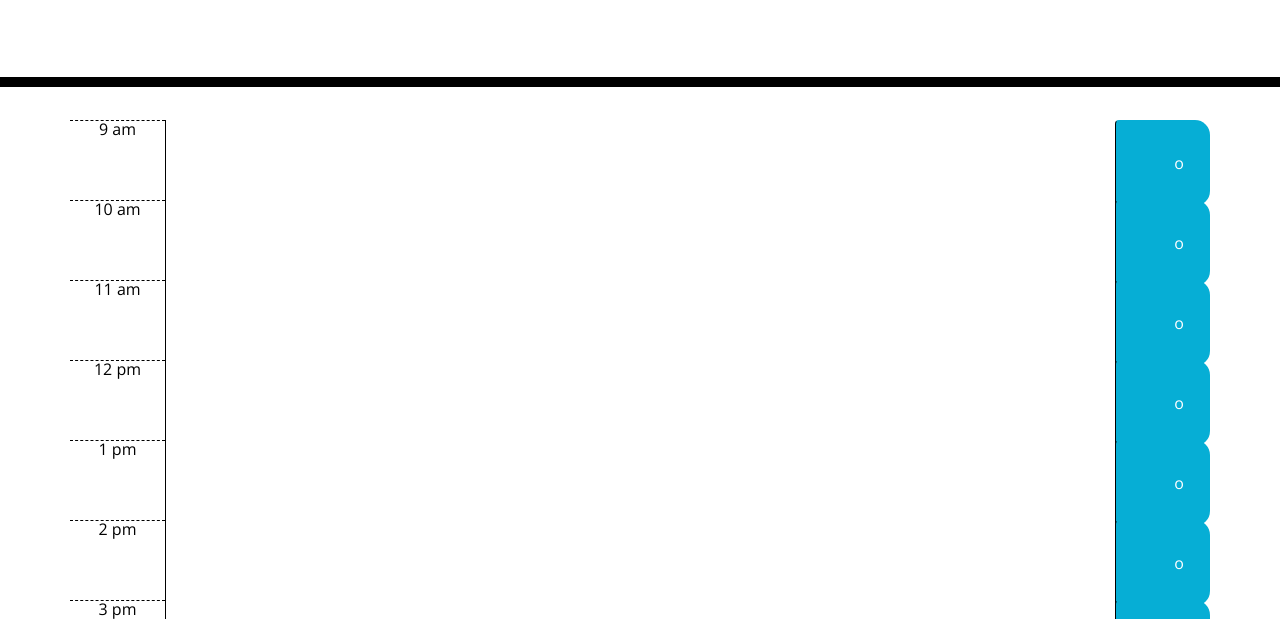
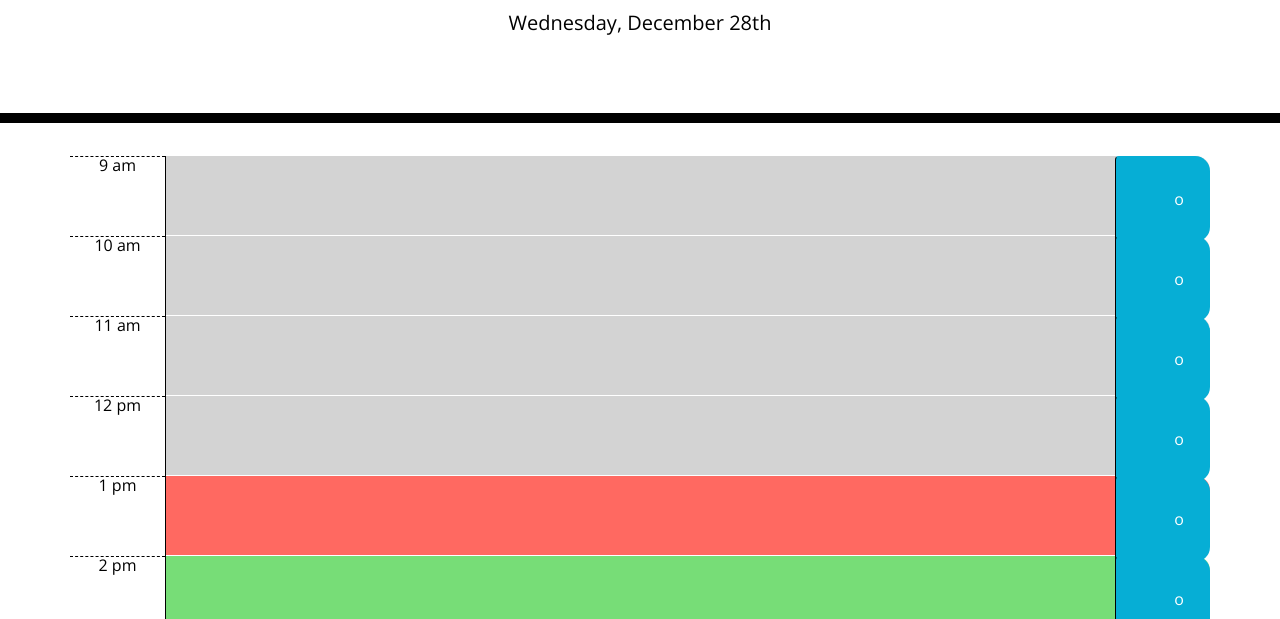
Before and after one commit to Sarahhagen2191/Work-Planner-App, a plain HTML site: page index.html in a window 1280 px wide. Shown: the part 181-800 px from the top of the page. Drawn offline with nearby package versions, Linux system fonts and the light colour scheme.

Commit message:
updade blocks/js

```diff
--- a/assets/css/style.css
+++ b/assets/css/style.css
@@ -1,3 +1,9 @@
+*{
+  box-sizing: border-box;
+}
+
+
+
 body {
   font-family: 'Open Sans', sans-serif;
   font-size: 16px;
--- a/assets/js/scripts.js
+++ b/assets/js/scripts.js
@@ -1,7 +1,32 @@
 //Display the current date at the top of the application
+var $currentDay = $("#currentDay");
+var $timeBlocks = $(".time-block");
 
+var currentDate = moment().format("dddd, MMMM Do");
+var currentHour = moment().format("H");
+console.log(currentHour);
+currentHour = 13;
 
 // Create the time blocks for each hour of the working day 9 - 5
+$currentDay.text(currentDate);
+
+$timeBlocks.each(function(){
+  var $thisBlock = $(this);
+  console.log($thisBlock.attr("data-hour"));
+  console.log(currentHour);
+
+  if( $thisBlock.attr("data-hour") == currentHour){
+    $thisBlock.addClass("present").removeClass("past future");
+  }
+  if ($thisBlock.attr("data-hour") < currentHour){
+    $thisBlock.addClass("past").removeClass("present future");
+  }
+  if ($thisBlock.attr("data-hour") > currentHour){
+
+    $thisBlock.addClass("future").removeClass("past present");
+  }
+});
+
 
 
 // Colour code the time block based on the curent time - using css classes?
@@ -12,3 +37,12 @@
 
 
 //Bring any data from localStorage into the timeblocks when the page loads
+
+
+
+
+
+
+// var thisMoment = moment().format();
+// console.log(moment());
+// console.log(thisMoment);
```
